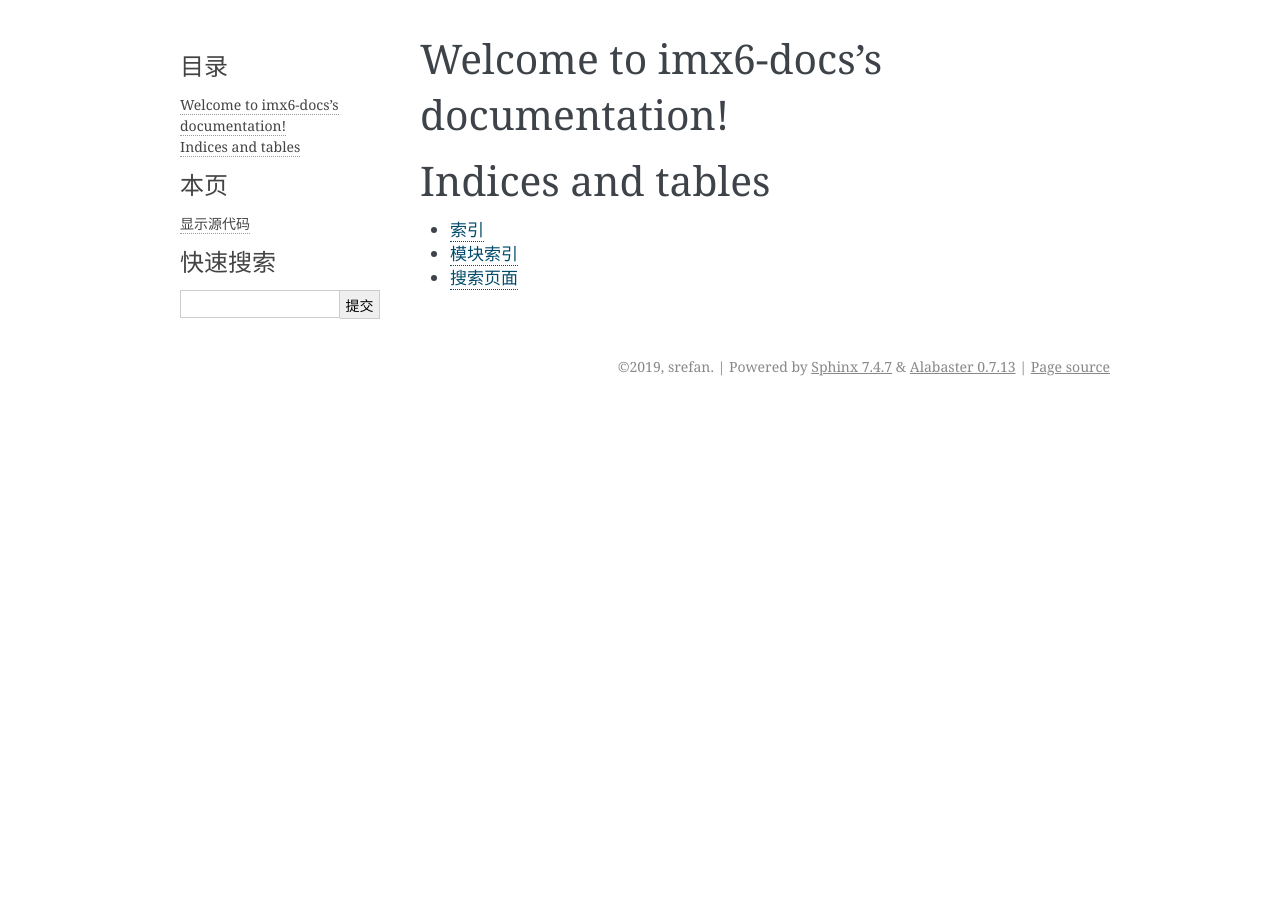
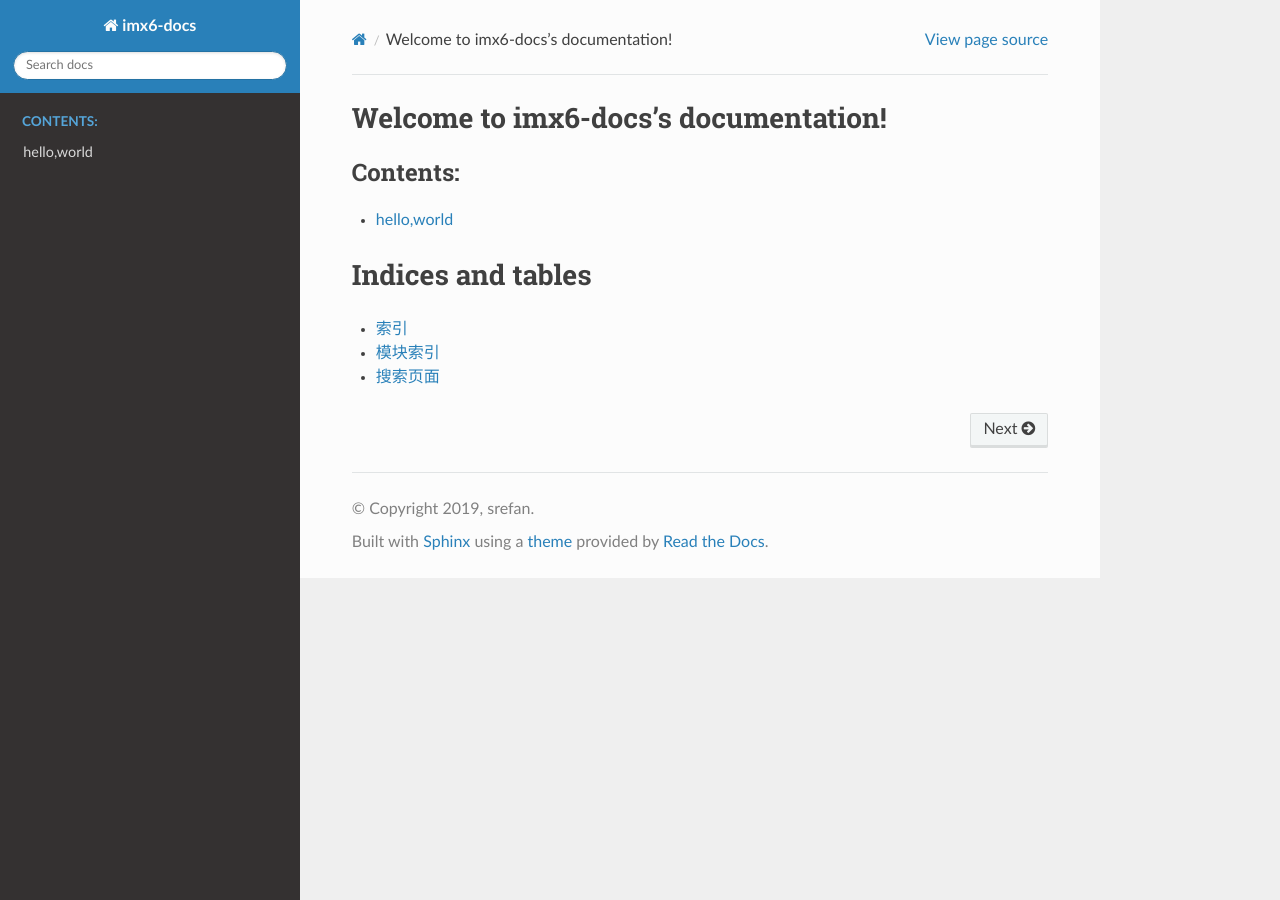
Before and after one commit to yangbryant/tech-docs-sample, a Sphinx documentation site: the page built from source/index.rst, in a window 1280 px wide. Built offline with Sphinx 7.4.7 and the Read the Docs theme 2.0.0, drawn with Linux system fonts in a browser that asks for light colours.

Commit message:
add hello

```diff
--- a/source/conf.py
+++ b/source/conf.py
@@ -50,7 +50,10 @@ exclude_patterns = []
 # The theme to use for HTML and HTML Help pages.  See the documentation for
 # a list of builtin themes.
 #
-html_theme = 'alabaster'
+
+import sphinx_rtd_theme
+html_theme = 'sphinx_rtd_theme'
+html_theme_path = [sphinx_rtd_theme.get_html_theme_path()]
 
 # Add any paths that contain custom static files (such as style sheets) here,
 # relative to this directory. They are copied after the builtin static files,
--- /dev/null
+++ b/source/hello.rst
@@ -0,0 +1,2 @@
+hello,world
+===================
--- a/source/index.rst
+++ b/source/index.rst
@@ -10,6 +10,7 @@ Welcome to imx6-docs's documentation!
    :maxdepth: 2
    :caption: Contents:
 
+   hello
 
 
 Indices and tables
```
